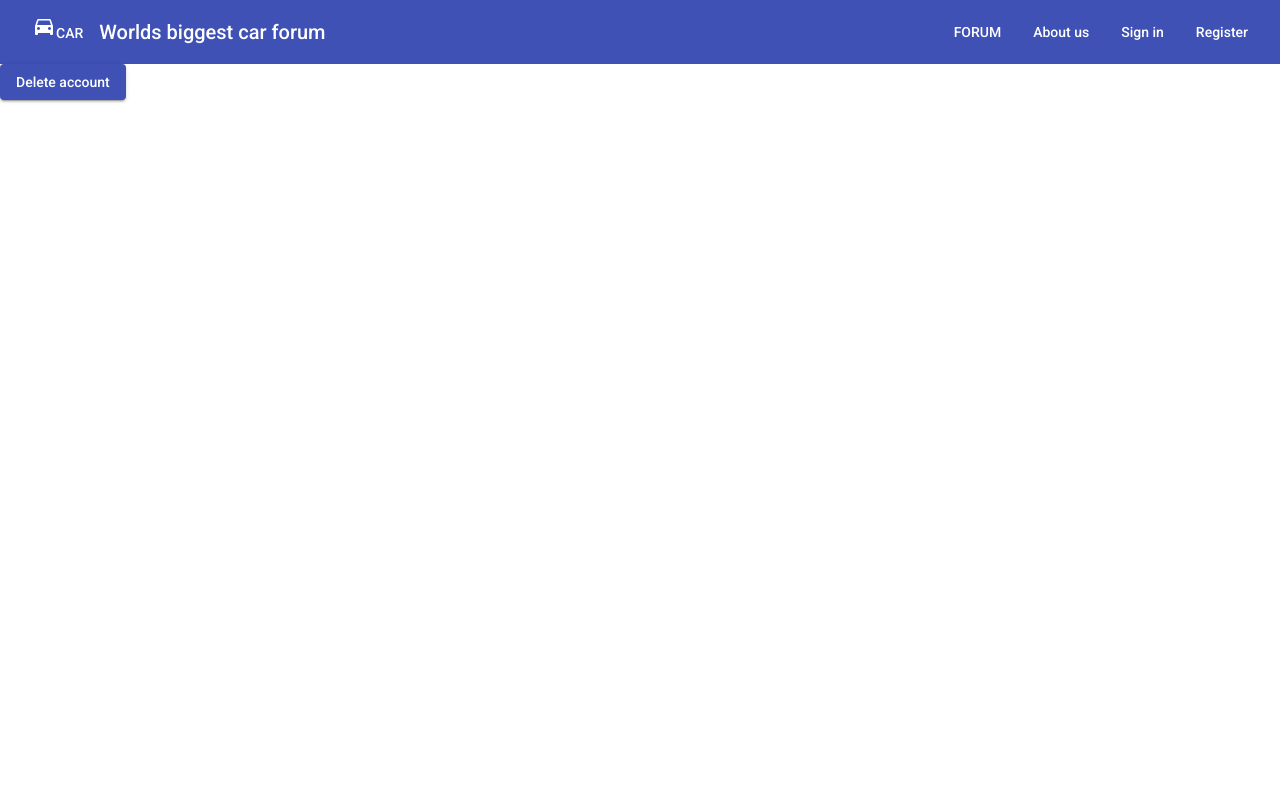
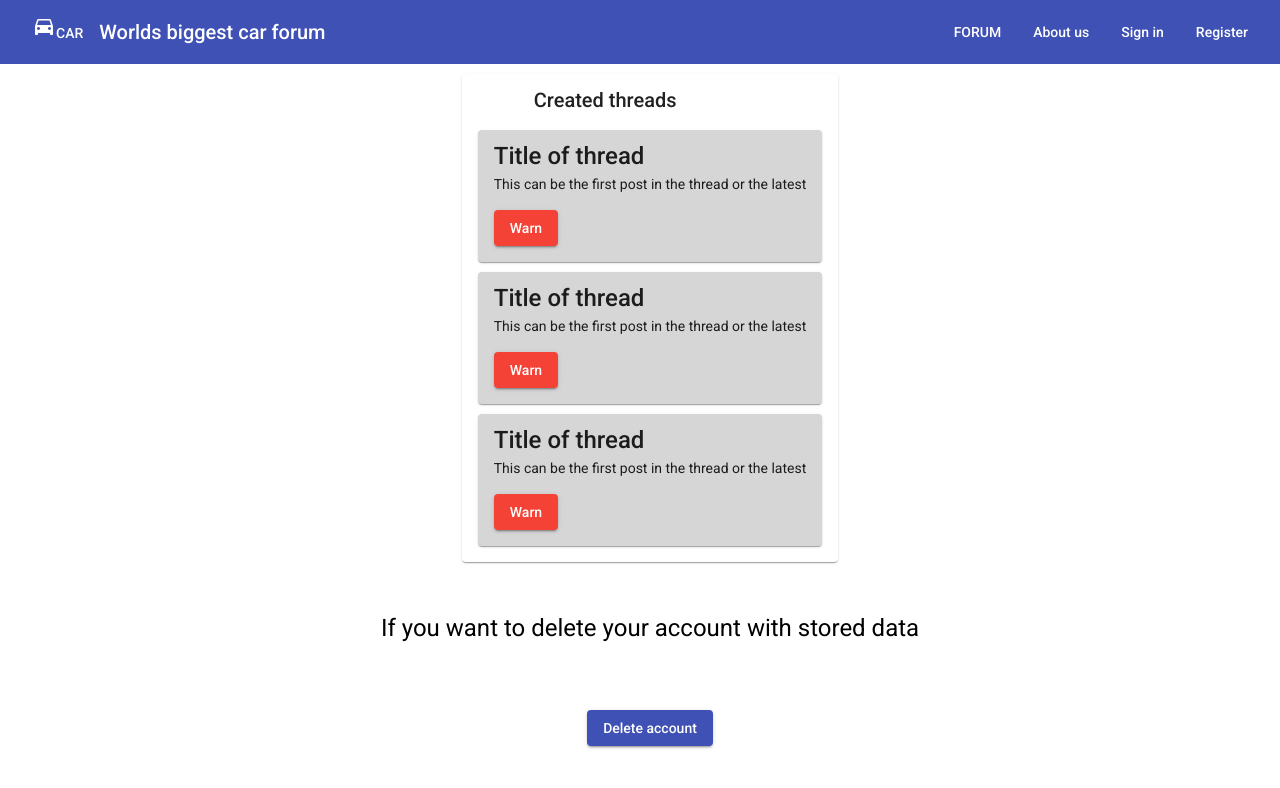
Before and after one commit to Jonte111/Car-forum, an Angular app in the folder frontend/: page /myprofile in a window 1280 px wide. Shown: the top 788 px of the page. Built offline with nearby package versions, Linux system fonts and the light colour scheme.

Commit message:
Made placeholder card with created threads.

```diff
--- a/frontend/src/app/pages/myprofile/myprofile.component.css
+++ b/frontend/src/app/pages/myprofile/myprofile.component.css
@@ -0,0 +1,16 @@
+.my-profile-container{
+  display: grid;
+  width: 100%;
+  grid-template-columns: 1fr;
+  justify-items: center;
+  row-gap: 50px;
+  margin: 10px;
+}
+.example-card {
+  background-color: rgb(214, 214, 214);
+  margin-bottom: 10px;
+}
+
+.delete-account-button{
+  margin-bottom: 100px;
+}
--- a/frontend/src/app/pages/myprofile/myprofile.component.html
+++ b/frontend/src/app/pages/myprofile/myprofile.component.html
@@ -1 +1,54 @@
-<button mat-raised-button color="primary" (click)="openDeleteAccount()">Delete account</button>
+<div class="my-profile-container">
+  <mat-card class="created-threads-card">
+    <mat-card-header>
+      <div mat-card-avatar class="example-header-image"></div>
+      <mat-card-title>Created threads</mat-card-title>
+    </mat-card-header>
+    <!-- <img mat-card-image src="https://material.angular.io/assets/img/examples/shiba2.jpg" alt="Photo of a Shiba Inu"> -->
+    <mat-card-content class="example-cards">
+      <!-- <p>
+        The Shiba Inu is the smallest of the six original and distinct spitz breeds of dog from Japan.
+        A small, agile dog that copes very well with mountainous terrain, the Shiba Inu was originally
+        bred for hunting.
+      </p> -->
+      <mat-card class="example-card">
+        <mat-card-title-group>
+          <mat-card-title>Title of thread</mat-card-title>
+          <!-- <mat-card-subtitle>Small</mat-card-subtitle> -->
+        </mat-card-title-group>
+        <mat-card-content>
+          This can be the first post in the thread or the latest
+        </mat-card-content>
+        <button mat-raised-button color="warn">Warn</button>
+      </mat-card>
+      <mat-card class="example-card">
+        <mat-card-title-group>
+          <mat-card-title>Title of thread</mat-card-title>
+          <!-- <mat-card-subtitle>Small</mat-card-subtitle> -->
+        </mat-card-title-group>
+        <mat-card-content>
+          This can be the first post in the thread or the latest
+        </mat-card-content>
+        <button mat-raised-button color="warn">Warn</button>
+
+      </mat-card>
+      <mat-card class="example-card">
+        <mat-card-title-group>
+          <mat-card-title>Title of thread</mat-card-title>
+          <!-- <mat-card-subtitle>Small</mat-card-subtitle> -->
+        </mat-card-title-group>
+        <mat-card-content>
+          This can be the first post in the thread or the latest
+        </mat-card-content>
+        <button mat-raised-button color="warn">Warn</button>
+
+      </mat-card>
+    </mat-card-content>
+    <!-- <mat-card-actions>
+      <button mat-button>LIKE</button>
+      <button mat-button>SHARE</button>
+    </mat-card-actions> -->
+  </mat-card>
+  <h1>If you want to delete your account with stored data</h1>
+  <button mat-raised-button class="delete-account-button" color="primary" (click)="openDeleteAccount()">Delete account</button>
+</div>
```
